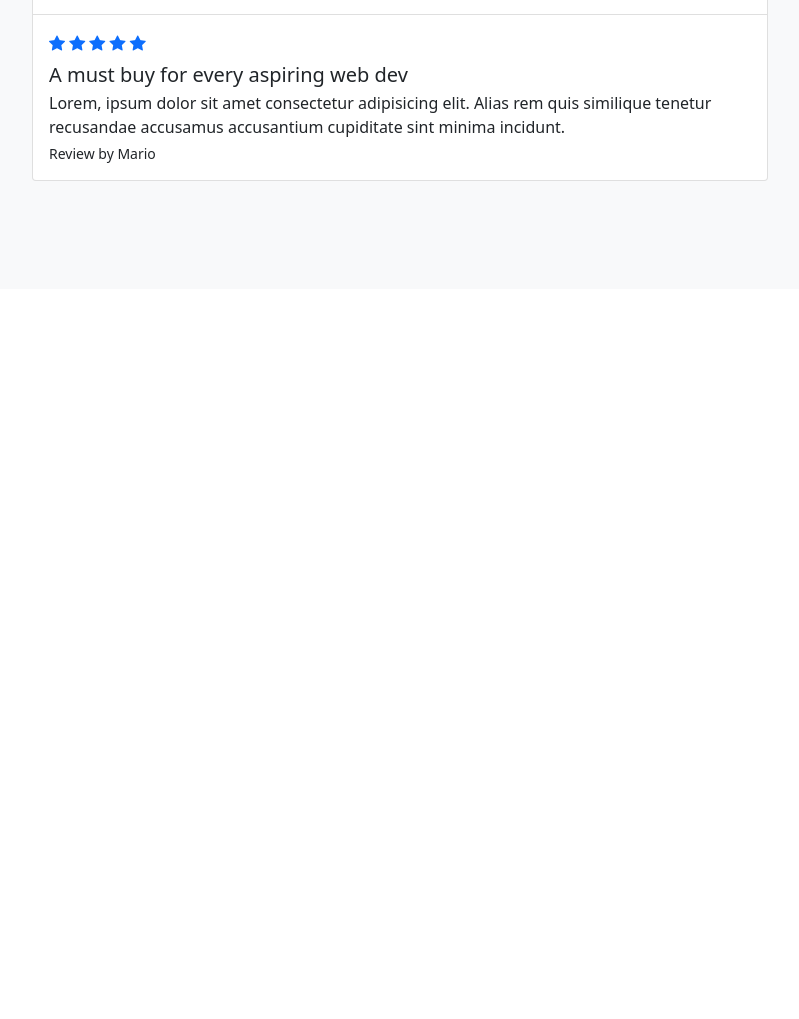
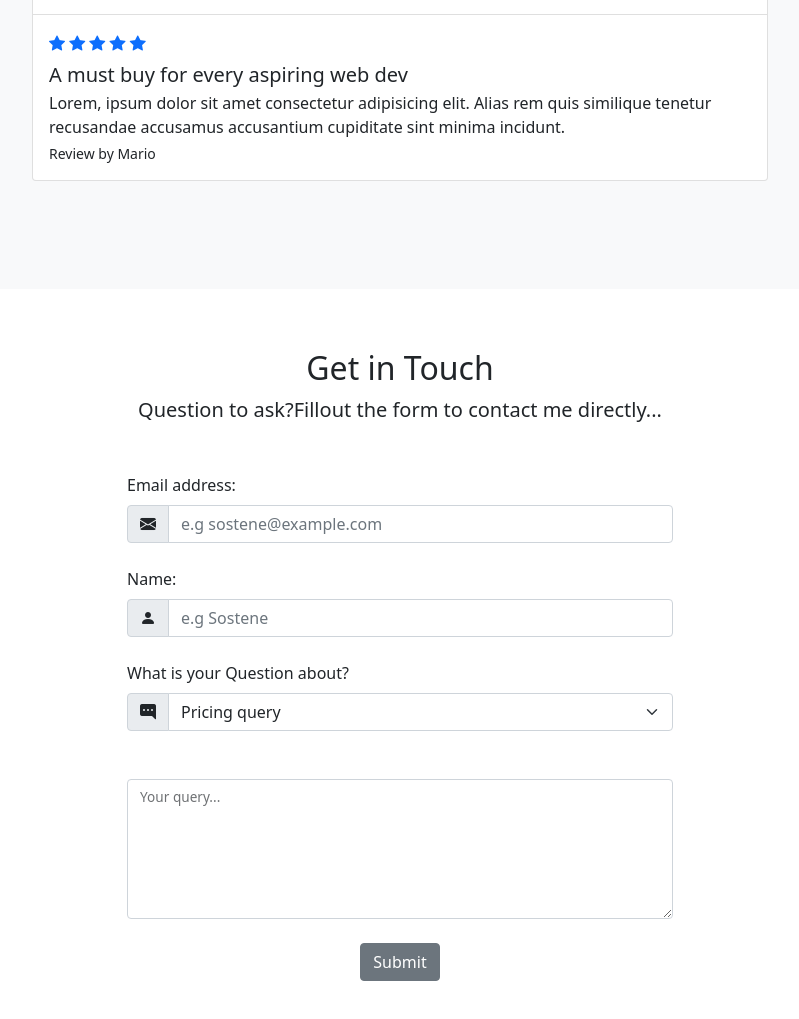
Before and after one commit to sostene12/Bootstrap-website, a plain HTML site: page index.html in a window 1280 px wide. Shown: the part 3108-4127 px from the top of the page, without its empty margins (240-1039 px from the left). Before the commit the page ends 3397 px from the top, so only its background shows below. Drawn offline with nearby package versions, Linux system fonts and the light colour scheme; files whose address does not match are found by name.

Commit message:
working with forms

```diff
--- a/index.html
+++ b/index.html
@@ -335,8 +335,53 @@
     </section>
 
 
+    <!-- contact form -->
+    <section id="contact">
+        <div class="container-lg">
+            <div class="text-center">
+                <h2>Get in Touch</h2>
+                <p class="lead">Question to ask?Fillout the form to contact me directly...</p>
+            </div>
+            <div class="row justify-content-center my-5">
+                <div class="col-lg-6">
+                    <form>
+                        <label for="email" class="form-label">Email address:</label>
+                        <div class="mb-4 input-group">
+                            <span class="input-group-text">
+                                <i class="bi bi-envelope-fill"></i> </span>
+                            <input type="email" class="form-control" id="email" placeholder="e.g sostene@example.com">
+                        </div>
+                        <label for="name" class="form-label">Name:</label>
+                        <div class="mb-4 input-group">
+                            <span class="input-group-text">
+                                <i class="bi bi-person-fill"></i>
+                            </span>
+                            <input type="text" class="form-control" id="name" placeholder="e.g Sostene">
+                        </div>
+                        <label for="subject" class="form-label">What is your Question about?</label>
+                        <div class="mb-4 input-group">
+                            <span class="input-group-text">
+                                <i class="bi bi-chat-right-dots-fill"></i>
+                            </span>
+                            <select id="subject" class="form-select">
+                                <option value="pricing" selected>Pricing query</option>
+                                <option value="content">Content query</option>
+                                <option value="other">Other query</option>
+                            </select>
+                        </div>
 
-
+                        <div class="form-floating mb-4 mt-5">
+                            <textarea id="query" class="form-control" style="height: 140px"></textarea>
+                            <label for="query">Your query...</label>
+                        </div>
+                        <div class="mb-4 text-center">
+                            <button type="submit" class="btn btn-secondary">Submit</button>
+                        </div>
+                    </form>
+                </div>
+            </div>
+        </div>
+    </section>
 
 
 
```
